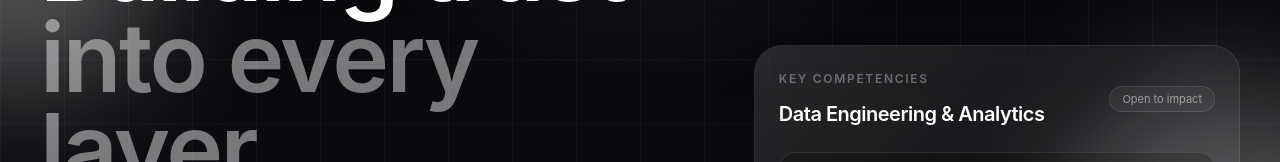
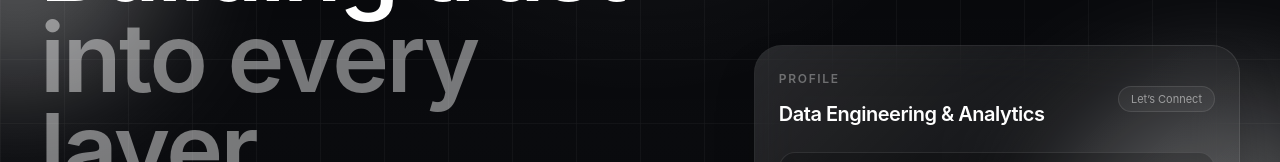
Before and after one commit to gnugal314/project-metavasis, a React (Vite) app: page / in a window 1280 px wide. Shown: the part 261-423 px from the top of the page. Built offline with nearby package versions, Linux system fonts and the light colour scheme.

Commit message:
Fix email link and update connect badge

```diff
--- a/src/App.jsx
+++ b/src/App.jsx
@@ -282,19 +282,23 @@ useEffect(() => {
   <GlassCard className="relative w-full overflow-hidden px-5 py-5 sm:px-6 sm:py-6">
     <div className="absolute inset-0 bg-[linear-gradient(135deg,rgba(255,255,255,0.09),transparent_40%,rgba(255,255,255,0.03))]" />
     <div className="relative">
+
       <div className="flex items-center justify-between gap-4">
   <div>
     <div className="text-[11px] font-semibold uppercase tracking-[0.14em] text-white/35 sm:text-[12px]">
-            Key Competencies
+      Profile
     </div>
     <div className="mt-3 text-lg font-semibold tracking-tight text-white sm:text-xl">
       {intro.title}
     </div>
   </div>
 
-        <div className="rounded-full border border-white/10 bg-white/5 px-3 py-1 text-[11px] text-white/50">
-          Open to impact
-        </div>
+  <a
+    href="#contact"
+    className="rounded-full border border-white/10 bg-white/5 px-3 py-1 text-[11px] text-white/50 transition duration-300 hover:-translate-y-0.5 hover:bg-white/10 hover:text-white"
+  >
+    Let’s Connect
+  </a>
 </div>
 
       <div className="mt-6 grid gap-3">
@@ -330,8 +334,8 @@ useEffect(() => {
           <Github size={16} />
         </a>
         <a
-          href={`mailto:${intro.email}`}
-          className="rounded-full border border-white/10 p-2.5 text-white/70 transition duration-300 hover:-translate-y-1 hover:border-white/20 hover:-translate-y-0.5 hover:bg-white/10 hover:text-white"
+  href={`mailto:${intro.email}?subject=${encodeURIComponent('Hello Tori')}`}
+  className="rounded-full border border-white/10 p-2.5 text-white/70 transition duration-300 hover:-translate-y-0.5 hover:bg-white/10 hover:text-white"
   aria-label="Email"
 >
   <Mail size={16} />
@@ -575,8 +579,8 @@ useEffect(() => {
 
       <div className="flex flex-col gap-3 lg:items-end">
         <a
-          href={`mailto:${intro.email}`}
-          className="inline-flex w-fit items-center gap-2 rounded-full bg-white px-5 py-2.5 text-sm font-medium text-black transition duration-300 hover:-translate-y-1 hover:border-white/20 hover:-translate-y-0.5"
+  href={`mailto:${intro.email}?subject=${encodeURIComponent('Hello Tori')}`}
+  className="inline-flex w-fit items-center gap-2 rounded-full bg-white px-5 py-2.5 text-sm font-medium text-black transition duration-300 hover:-translate-y-0.5"
 >
   Email me <ArrowRight size={16} />
 </a>
```
Lines whose indentation alone changed are shown as unchanged.
